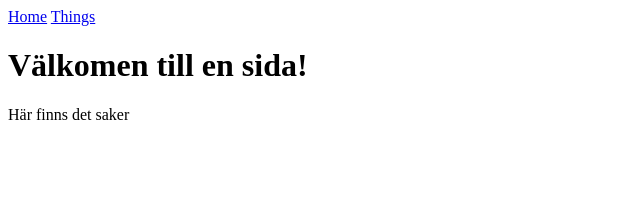
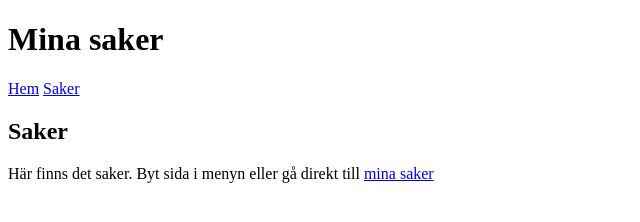
Before and after one commit to no92one/DMM26-JS, a plain HTML site: page REST-API/client/index.html in a window 1280 px wide. Shown: the whole page, without its empty margins (0-640 px from the left). Drawn offline with Linux system fonts and the light colour scheme.

Commit message:
tweaking

```diff
--- a/REST-API/client/index.html
+++ b/REST-API/client/index.html
@@ -4,16 +4,17 @@
 <head>
     <meta charset="UTF-8">
     <meta name="viewport" content="width=device-width, initial-scale=1.0">
-    <title>Document</title>
+    <title>Mina saker</title>
     <script type="module" src="router.js" defer></script>
     <link rel="stylesheet" href="style.css">
 </head>
 
 <body>
     <header>
+        <h1>Mina saker</h1>
         <nav>
-            <a href="#home">Home</a>
-            <a href="#things">Things</a>
+            <a href="#home">Hem</a>
+            <a href="#things">Saker</a>
         </nav>
     </header>
     <main></main>
--- a/REST-API/client/pages/home.js
+++ b/REST-API/client/pages/home.js
@@ -1,8 +1,10 @@
 export default async function home() {
 
     let html = `
-        <h1>Välkomen till en sida!</h1>
-        <p>Här finns det saker</p>
+        <section>
+            <h2>Saker</h2>
+            <p>Här finns det saker. Byt sida i menyn eller gå direkt till <a href="#things">mina saker</a></p>
+        </section>
     `;
     return html;
 
--- a/REST-API/client/pages/things.js
+++ b/REST-API/client/pages/things.js
@@ -3,10 +3,17 @@ export default async function things() {
   const response = await fetch("http://localhost:3000/api/products");
   const things = await response.json();
 
-  let html = "<h1>Detta är mina saker</h1>";
+  let html = `
+  <section>
+    <h2>Detta är mina saker</h2>
+    `;
+
   for (let thing of things) {
     html += `<article>${thing.name} <img src="images/${thing.image}"></article>`;
   }
+
+  html += `</section>`;
+
   return html;
 
 }
```
